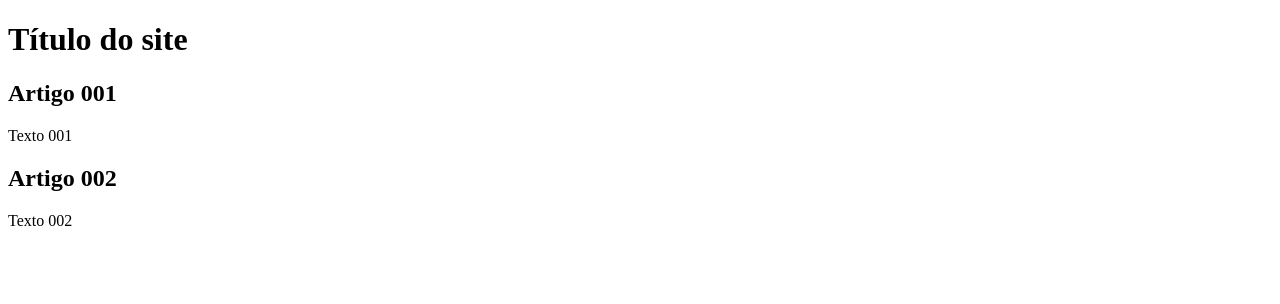
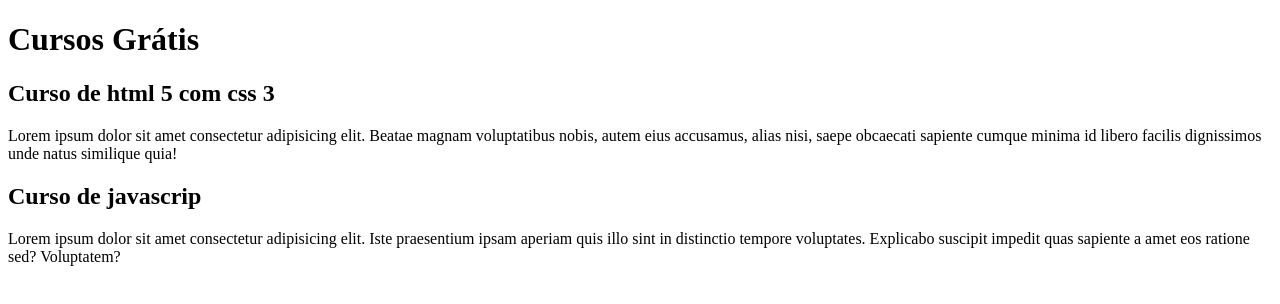
Before and after one commit to DiegoGomesFerreira/projeto-site, a plain HTML site: page index.html in a window 1280 px wide. Drawn offline with Linux system fonts and the light colour scheme.

Commit message:
Add Conteudo

```diff
--- a/index.html
+++ b/index.html
@@ -8,14 +8,14 @@
 <body>
     <main>
         <head>
-            <h1>Título do site</h1>
+            <h1>Cursos Grátis</h1>
             <article>
-                <h2>Artigo 001</h2>
-                <p>Texto 001</p>
+                <h2>Curso de html 5 com css 3</h2>
+                <p>Lorem ipsum dolor sit amet consectetur adipisicing elit. Beatae magnam voluptatibus nobis, autem eius accusamus, alias nisi, saepe obcaecati sapiente cumque minima id libero facilis dignissimos unde natus similique quia!</p>
             </article>
             <article>
-                <h2>Artigo 002</h2>
-                <p>Texto 002</p>
+                <h2>Curso de javascrip</h2>
+                <p>Lorem ipsum dolor sit amet consectetur adipisicing elit. Iste praesentium ipsam aperiam quis illo sint in distinctio tempore voluptates. Explicabo suscipit impedit quas sapiente a amet eos ratione sed? Voluptatem?</p>
             </article>
         </head>
     </main>
```
